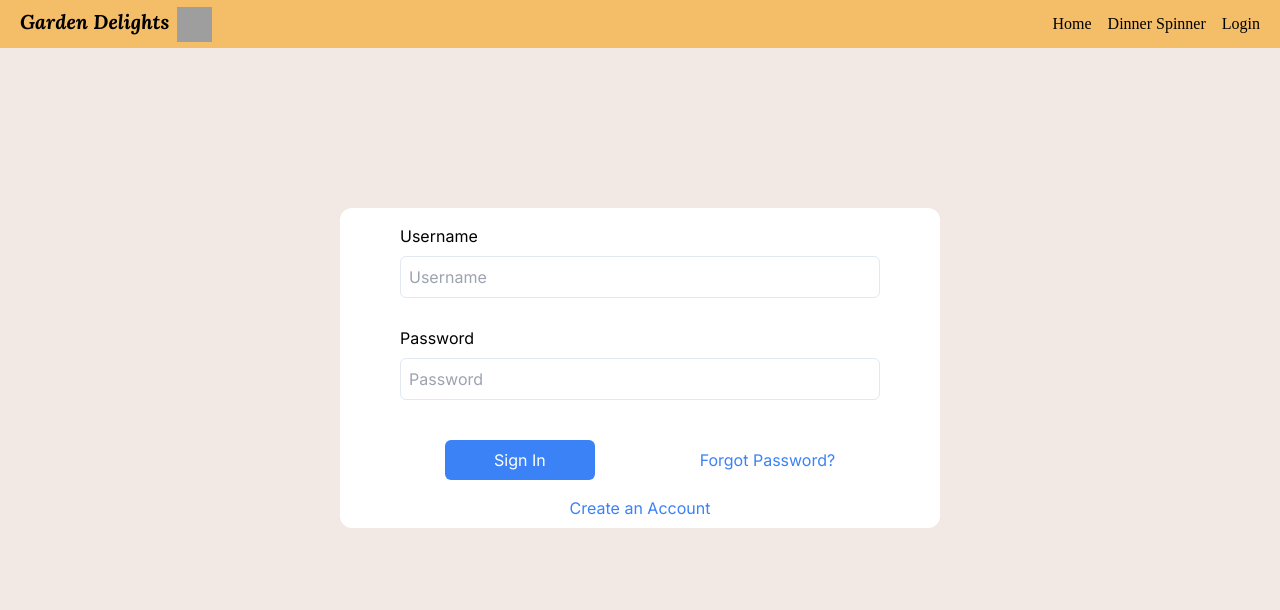
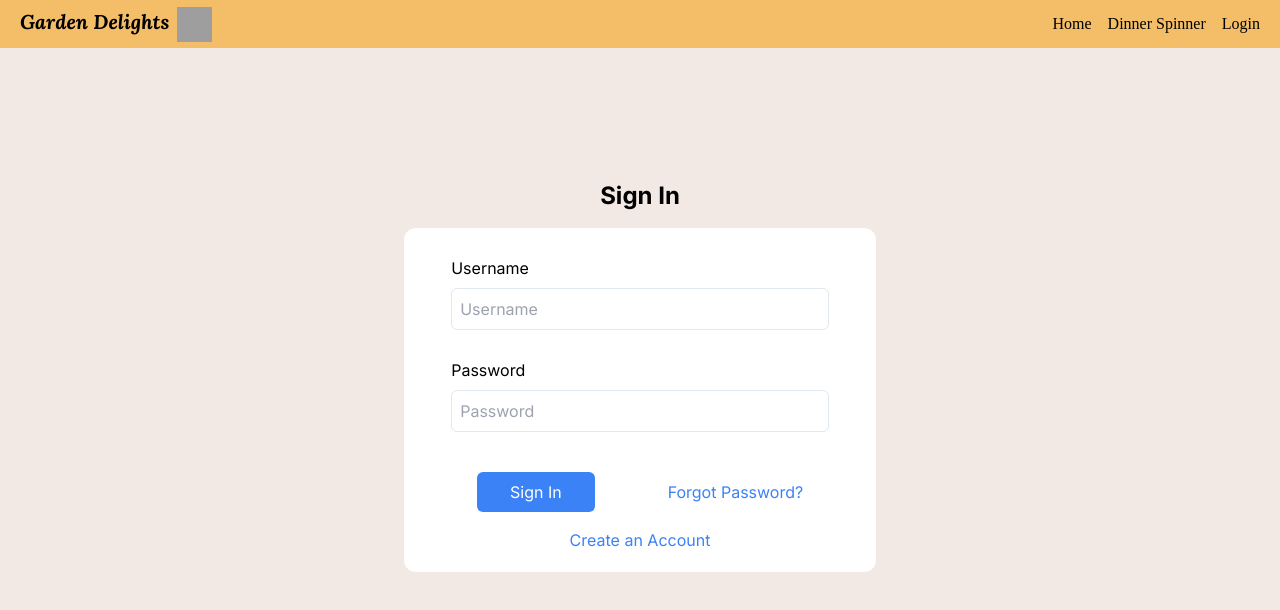
Before and after one commit to joseph-w-valdez/olive-garden-fanpage, a Next.js app in the folder fanpage/: page /login in a window 1280 px wide. Shown: the top 610 px of the page. Built offline with nearby package versions, Linux system fonts and the light colour scheme; no server answers; grey boxes are pictures that could not be loaded; a web font is replaced by a local one.

Commit message:
added react loading icons to package.json, rendered links to show up with time based on whether they log in or out, added loading icons to both logging in and logging out, created redirect page for both logging in and out

```diff
--- a/fanpage/package.json
+++ b/fanpage/package.json
@@ -22,6 +22,7 @@
     "react": "18.2.0",
     "react-dom": "18.2.0",
     "react-icons": "^4.10.1",
+    "react-loading-icons": "^1.1.0",
     "tailwindcss": "3.3.3",
     "typescript": "5.1.6"
   }
--- a/fanpage/src/app/components/Navbar.tsx
+++ b/fanpage/src/app/components/Navbar.tsx
@@ -27,7 +27,7 @@ const Navbar: React.FC = () => {
                     </div>
                 ))}
                 {userData ? (
-                    <Link href='/login' onClick={handleSignOut}>Log Out</Link>
+                    <div onClick={handleSignOut} className='cursor-pointer'>Log Out</div>
                 ) : (
                     ''
                 )}
--- a/fanpage/src/app/components/Sidebar.tsx
+++ b/fanpage/src/app/components/Sidebar.tsx
@@ -34,7 +34,7 @@ const Sidebar: React.FC = () => {
                 ))}
                 {userData ? (
                     <>
-                        <Link href={'/login'} onClick={() => { handleMenuToggle(); handleSignOut(); }}>Log Out</Link>
+                        <div onClick={() => { handleMenuToggle(); handleSignOut(); }} className='cursor-pointer'>Log Out</div>
                         <hr className="w-full mt-3 border-t-2 border-black"></hr>
                     </>
                 ) : ('')
--- a/fanpage/src/app/contexts/AuthContext.tsx
+++ b/fanpage/src/app/contexts/AuthContext.tsx
@@ -1,7 +1,9 @@
 'use client'
+import { useRouter } from 'next/navigation';
 import { createContext, useContext, useState } from "react"
 import { getAuth, signOut } from 'firebase/auth';
 import app from "../data/firebaseConfig"
+import { Oval } from 'react-loading-icons'
 
 
 interface AuthContextType {
@@ -24,15 +26,26 @@ interface AuthProviderProps {
 
 export const AuthProvider: React.FC<AuthProviderProps> = ({ children }) => {
     const [userData, setUserData] = useState(null)
+    const [loggedIn, setLoggedIn] = useState(false)
+    const [loggedOut, setLoggedOut] = useState(false)
+    const [redirect, setRedirect] = useState(false)
+    const router = useRouter()
 
     async function handleSignOut() {
         const auth = getAuth(app)
 
         try {
             await signOut(auth);
-            setUserData(null)
-            console.log('User logged out');
-
+            setLoggedOut(true)
+            setTimeout(() => {
+                setLoggedOut(false)
+                setRedirect(true)
+            }, 2000);
+            setTimeout(() => {
+                setRedirect(false)
+                setUserData(null)
+                router.push('/login')
+            }, 4000);
         } catch (error) {
             console.error('Error logging out:', error);
         }
@@ -40,7 +53,27 @@ export const AuthProvider: React.FC<AuthProviderProps> = ({ children }) => {
 
     return (
         <AuthContext.Provider value={{ userData, setUserData, handleSignOut }}>
-            {children}
+            {loggedOut &&
+                <>
+                    <div className='fixed inset-0 bg-black opacity-50 flex flex-col justify-center items-center z-40'>
+                        <Oval stroke='white' className='w-[5rem] h-[5rem] my-5' />
+                        <p className='text-white font-bold ml-5'>Signing Out...</p>
+                    </div>
+                    {children}
+                </>
+            }
+
+            {redirect &&
+                <section className='flex flex-col justify-center items-center h-screen'>
+                    <h1 className='text-xl mb-5 font-bold'>Logged out successfully.</h1>
+                    <p>Redirecting...</p>
+                    <div className='flex justify-center mt-5'>
+                        <Oval stroke='grey' />
+                    </div>
+                </section>
+            }
+
+            {!loggedOut && !redirect && children}
         </AuthContext.Provider>
     )
 }
--- a/fanpage/src/app/contexts/SpinnerResultContext.tsx
+++ b/fanpage/src/app/contexts/SpinnerResultContext.tsx
@@ -1,6 +1,8 @@
 'use client'
 import React, { useState, createContext, useContext, ReactNode } from "react";
 import { MenuItem } from "../types/MenuItem";
+import { LoggedOutProvider, useLoggedOutContext } from "./LoggedOutContext";
+import { Bars } from 'react-loading-icons'
 
 interface FinalMenuItemContextType {
     finalMenuItem: MenuItem | null;
--- a/fanpage/src/app/layout.tsx
+++ b/fanpage/src/app/layout.tsx
@@ -1,4 +1,3 @@
-'use client'
 import './globals.css'
 import type { Metadata } from 'next'
 import { Inter } from 'next/font/google'
@@ -6,36 +5,19 @@ import Navbar from './components/Navbar'
 import SideBar from './components/Sidebar'
 import { SidebarProvider } from './contexts/sidebarContext'
 import { AuthProvider } from './contexts/AuthContext'
-import { getAuth, onAuthStateChanged, browserLocalPersistence, setPersistence } from "firebase/auth";
-import app from "./data/firebaseConfig"
-import { useEffect } from 'react'
 
 const inter = Inter({ subsets: ['latin'] })
 
-// export const metadata: Metadata = {
-//   title: 'Olive Garden Fanpage',
-//   description: 'For the chosen ones.',
-// }
+export const metadata: Metadata = {
+  title: 'Olive Garden Fanpage',
+  description: 'For the chosen ones.',
+}
 
 export default function RootLayout({
   children,
 }: {
   children: React.ReactNode
 }) {
-
-
-  useEffect(() => {
-    const auth = getAuth(app);
-
-    // Set session persistence for the entire app
-    setPersistence(auth, browserLocalPersistence)
-      .then(() => {
-        // Persistence was set successfully
-      })
-      .catch((error) => {
-        // An error occurred
-      });
-  }, []);
 
   return (
     <html lang="en">
--- a/fanpage/src/app/login/page.tsx
+++ b/fanpage/src/app/login/page.tsx
@@ -5,12 +5,17 @@ import Link from 'next/link';
 import { getAuth, signInWithEmailAndPassword, UserCredential, onAuthStateChanged } from 'firebase/auth';
 import app from '../data/firebaseConfig';
 import { useAuthContext } from '../contexts/AuthContext';
+import { Oval } from 'react-loading-icons'
 
 
 const SignInForm: React.FC = () => {
     const [email, setEmail] = useState('');
     const [password, setPassword] = useState('');
-    const [error, setError] = useState('');
+    const [userError, setUserError] = useState('')
+    const [passwordError, setPasswordError] = useState('')
+    const [error, setError] = useState(false)
+    const [loading, setLoading] = useState(false)
+    const [loggedIn, setLoggedIn] = useState(false)
     const { userData, setUserData } = useAuthContext()
     const router = useRouter()
 
@@ -18,32 +23,55 @@ const SignInForm: React.FC = () => {
         event.preventDefault();
         const auth = getAuth(app);
 
-        onAuthStateChanged(auth, (currentUser) => {
-            setUserData(currentUser)
-            console.log(currentUser)
-        })
-
         try {
             const userCredential = await signInWithEmailAndPassword(auth, email, password);
             const user = userCredential.user;
+            setLoading(true)
+            setTimeout(() => {
+                setLoggedIn(true)
+                setLoading(false)
                 setUserData(user);
-            setEmail('');
-            setPassword('');
-            setError('');
-            router.push('/')
+            }, 2000);
+            setTimeout(() => {
+                router.back()
+            }, 4000);
 
         } catch (error: any) {
             const errorCode = error.code;
             const errorMessage = error.message;
-            setError(errorMessage);
+            if (errorCode === 'auth/user-not-found') {
+                setUserError(errorCode)
+            } else if (errorCode === 'auth/wrong-password') {
+                setPasswordError(errorCode)
+            } else if (errorCode) {
+                console.log(errorCode)
+                setError(true)
+            }
         }
     };
 
 
 
     return (
-        <form className='h-[80vh] flex flex-col justify-center md:w-3/4 md:mx-auto lg:w-1/2' onSubmit={handleSignIn}>
-            <div className='flex flex-col mx-5 rounded-xl justify-center bg-white py-5 lg:h-1/2'>
+        <form className='h-[80vh] flex flex-col justify-center md:w-3/4 md:mx-auto lg:max-w-[40%] relative' onSubmit={handleSignIn}>
+            {loading &&
+                <div className='fixed inset-0 bg-black opacity-50 flex justify-center items-center'>
+                    <Oval stroke='white' className='w-[5rem] h-[5rem]' />
+                </div>
+            }
+
+            {loggedIn &&
+                <section className='text-center'>
+                    <h1 className='text-xl mb-5 font-bold'>Logged in successfully.</h1>
+                    <p>Redirecting...</p>
+                    <div className='flex justify-center mt-5'>
+                        <Oval stroke='grey' />
+                    </div>
+                </section>}
+
+            {!loggedIn && <>
+                <h1 className='text-center font-bold text-2xl my-4'>Sign In</h1>
+                <div className='flex flex-col mx-5 rounded-xl justify-center bg-white py-5'>
                     <div className='flex flex-col w-[80%] mx-auto md:mb-5'>
                         <label htmlFor="email" className='py-2'>Username</label>
                         <input
@@ -54,8 +82,9 @@ const SignInForm: React.FC = () => {
                             value={email}
                             onChange={(e) => setEmail(e.target.value)}
                             required
-                        className='rounded-md pl-2 py-2 border border-slate-200'
+                            className={`rounded-md pl-2 py-2 border ${userError ? 'border-red-500' : 'border-slate-200 '}`}
                         />
+                        <span className={`text-red-500 ${userError ? '' : 'hidden'}`}>Incorrect Username</span>
                     </div>
                     <div className='flex flex-col w-[80%] mx-auto'>
                         <label htmlFor="password" className='py-2'>Password</label>
@@ -67,9 +96,9 @@ const SignInForm: React.FC = () => {
                             value={password}
                             onChange={(e) => setPassword(e.target.value)}
                             required
-                        className={`rounded-md pl-2 py-2 border ${error ? 'border-red-500' : 'border-slate-200 '}`}
+                            className={`rounded-md pl-2 py-2 border ${userData ? 'border-red-500' : 'border-slate-200 '}`}
                         />
-                    <span className={`text-red-500 ${error ? '' : 'hidden'}`}>Incorrect Password</span>
+                        <span className={`text-red-500 ${passwordError ? '' : 'hidden'}`}>Incorrect Password</span>
                     </div>
                     <div className='flex justify-evenly items-center mt-10'>
                         <button type='submit' className='bg-blue-500 w-1/4 text-center text-white rounded-md p-2 cursor-pointer'>
@@ -81,11 +110,11 @@ const SignInForm: React.FC = () => {
                         <Link href='/createAccount' className='cursor-pointer text-blue-500'>Create an Account</Link>
                     </div>
                 </div>
-            {/* Checking to see if user logged in */}
-            {error && <p>Error: {error}</p>}
-            {userData && <p>Logged in: success</p>}
+                <div className='text-center'>
+                    {error && <p className='text-red-500'>Error: Please try again later.</p>}
+                </div>
+            </>}
         </form>
-
     );
 };
 
```
Also changed, not shown: fanpage/src/app/roulette/page.tsx (indentation only), 1 other file (tests, documents, lock files or other folders). Lines whose indentation alone changed are shown as unchanged.
